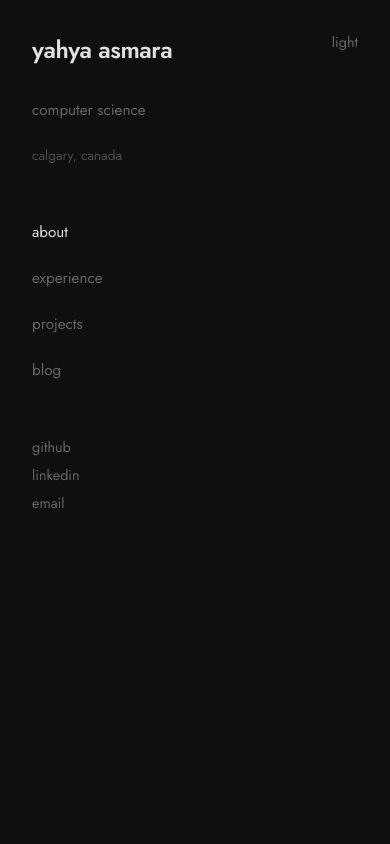
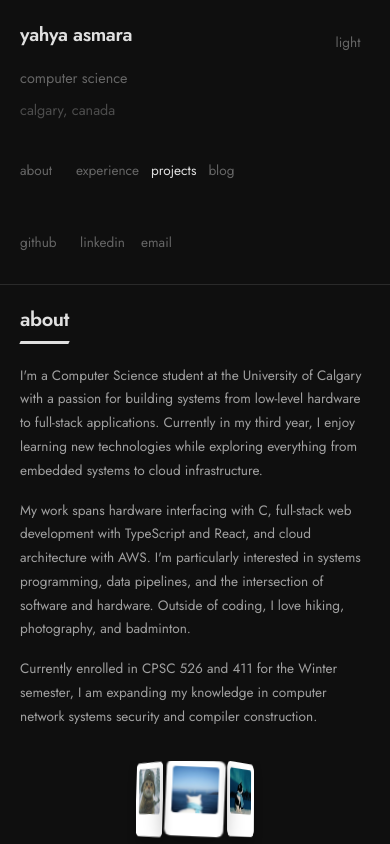
Before and after one commit to YahyaAsmara/portfolio, a React (Vite) app in the folder frontend/: page / in a window 390 px wide. Shown: the top 844 px of the page. Built offline with nearby package versions, Linux system fonts and the light colour scheme.

Commit message:
mobile accessibility ui finished

```diff
--- a/frontend/src/App.css
+++ b/frontend/src/App.css
@@ -491,9 +491,32 @@
   border-bottom-color: var(--text-primary);
 }
 
-/* Responsive Design */
+/* Responsive Design - Tablet */
+@media (max-width: 900px) {
+  .main-content {
+    margin-left: 40px;
+    padding: 2.5rem 1.5rem;
+  }
+
+  .sidebar {
+    width: 200px;
+    min-width: 200px;
+    padding: 2.5rem 1.5rem;
+  }
+
+  .sidebar-spacer {
+    width: 200px;
+    min-width: 200px;
+  }
+}
+
+/* Responsive Design - Mobile */
 @media (max-width: 768px) {
   .app {
+    flex-direction: column;
+  }
+
+  .app-wrapper {
     flex-direction: column;
   }
 
@@ -502,17 +525,78 @@
     min-width: 100%;
     position: relative;
     height: auto;
-    padding: 2rem;
+    padding: 1.5rem;
     border-right: none;
     border-bottom: 1px solid var(--border-color);
   }
 
+  .sidebar-spacer {
+    display: none;
+  }
+
+  .sidebar-content {
+    gap: 1.25rem;
+  }
+
+  .name {
+    font-size: 1.35rem;
+    padding-right: 60px; /* Space for theme toggle */
+  }
+
+  .title,
+  .location {
+    font-size: 0.9rem;
+  }
+
+  .nav {
+    flex-direction: row;
+    flex-wrap: wrap;
+    gap: 0.25rem 1rem;
+    margin-top: 0.5rem;
+  }
+
+  .nav a {
+    font-size: 0.9rem;
+    padding: 0.4rem 0;
+    /* Larger touch targets */
+    min-height: 44px;
+    display: flex;
+    align-items: center;
+  }
+
+  .social-links {
+    flex-direction: row;
+    gap: 1rem;
+    margin-top: 0.5rem;
+  }
+
+  .social-links a {
+    font-size: 0.85rem;
+    /* Larger touch targets */
+    min-height: 44px;
+    display: flex;
+    align-items: center;
+  }
+
   .main-content {
-    padding: 2rem;
+    padding: 1.5rem;
+    margin-left: 0;
+    max-width: 100%;
+  }
+
+  .section {
+    margin-bottom: 2.5rem;
+    padding-bottom: 2rem;
   }
 
   .section h2 {
-    font-size: 1.5rem;
+    font-size: 1.4rem;
+    margin-bottom: 1.25rem;
+  }
+
+  .section p {
+    font-size: 0.9rem;
+    line-height: 1.75;
   }
 
   .experience-header,
@@ -523,11 +607,154 @@
     gap: 0.25rem;
   }
 
+  .experience-header h3,
+  .project-header h3 {
+    font-size: 1rem;
+  }
+
+  .experience-item {
+    margin-bottom: 2rem;
+  }
+
+  .experience-item li {
+    font-size: 0.9rem;
+  }
+
   .theme-toggle {
     position: absolute;
-    top: 2rem;
-    right: 2rem;
+    top: 1.5rem;
+    right: 1.5rem;
     margin-top: 0;
+    /* Larger touch target */
+    min-width: 44px;
+    min-height: 44px;
+    display: flex;
+    align-items: center;
+    justify-content: center;
+  }
+
+  /* Skills responsive */
+  .skills-section {
+    margin-top: 2rem;
+  }
+
+  .skills-section h3 {
+    font-size: 1.1rem;
+    margin-bottom: 1rem;
+  }
+
+  .skill-line {
+    gap: 0.25rem;
+  }
+
+  .skill-label {
+    font-size: 0.65rem;
+  }
+
+  .skill-list {
+    font-size: 0.85rem;
+    line-height: 1.6;
+  }
+
+  /* Gallery responsive */
+  .gallery-container {
+    height: 200px;
+    margin: 1.5rem 0;
+  }
+
+  /* Projects responsive */
+  .project-card {
+    padding-bottom: 1.5rem;
+  }
+
+  .project-description {
+    font-size: 0.9rem;
+  }
+
+  .project-tech {
+    gap: 0.4rem;
+  }
+
+  .tech-tag {
+    font-size: 0.75rem;
+  }
+
+  /* Education responsive */
+  .education {
+    margin-top: 2rem;
+  }
+
+  .education h3 {
+    font-size: 1.1rem;
+  }
+
+  .education-header h4 {
+    font-size: 0.95rem;
+  }
+
+  .education-item p {
+    font-size: 0.85rem;
+  }
+
+  .courses {
+    font-size: 0.8rem !important;
+  }
+
+  /* Footer responsive */
+  .footer {
+    margin-top: 2rem;
+    padding-top: 1.5rem;
+  }
+}
+
+/* Extra small devices */
+@media (max-width: 480px) {
+  .sidebar {
+    padding: 1.25rem;
+  }
+
+  .name {
+    font-size: 1.2rem;
+  }
+
+  .nav {
+    gap: 0.15rem 0.75rem;
+  }
+
+  .nav a {
+    font-size: 0.85rem;
+  }
+
+  .main-content {
+    padding: 1.25rem;
+  }
+
+  .section h2 {
+    font-size: 1.25rem;
+  }
+
+  .section p {
+    font-size: 0.85rem;
+  }
+
+  .gallery-container {
+    height: 160px;
+    margin: 1rem 0;
+  }
+
+  .skill-list {
+    font-size: 0.8rem;
+  }
+
+  .experience-header h3,
+  .project-header h3 {
+    font-size: 0.95rem;
+  }
+
+  .theme-toggle {
+    top: 1.25rem;
+    right: 1.25rem;
+    font-size: 0.85rem;
   }
 }
 
--- a/frontend/src/RollingGallery.css
+++ b/frontend/src/RollingGallery.css
@@ -10,9 +10,31 @@
 .polaroid-img{pointer-events:none;width:100%;aspect-ratio:1/1;height:auto;border-radius:6px;object-fit:cover;display:block}
 .bbh-sans-bogle-regular{font-family:"BBH Sans Bogle", sans-serif;font-weight:400;font-style:normal}
 .gallery-item:hover .gallery-img{transform:scale(1.05)}
+
+/* Tablet */
+@media (max-width: 900px){
+	.gallery-container{min-height:280px}
+	.gallery-track{min-height:280px}
+	.gallery-item{padding:4%}
+	.polaroid{width:70%;padding:10px 10px 36px}
+}
+
+/* Mobile */
 @media (max-width: 768px){
-	.gallery-container{min-height:320px}
-	.gallery-track{min-height:320px; margin: 0 auto;}
-	.gallery-item{padding:3.5%}
-	.polaroid{width:92%;padding:10px 10px 34px}
+	.gallery-container{min-height:220px}
+	.gallery-track{min-height:220px; margin: 0 auto;}
+	.gallery-item{padding:2%}
+	.polaroid{width:40%;padding:8px 8px 28px;border-radius:8px}
+	.polaroid-img{border-radius:4px}
+	.gallery-gradient{width:24px}
 }
+
+/* Small mobile */
+@media (max-width: 480px){
+	.gallery-container{min-height:180px}
+	.gallery-track{min-height:180px}
+	.gallery-item{padding:1%}
+	.polaroid{width:35%;padding:6px 6px 22px;border-radius:6px;box-shadow:0 6px 20px rgba(0,0,0,.3)}
+	.polaroid-img{border-radius:3px}
+	.gallery-gradient{width:16px}
+}
--- a/frontend/src/RollingGallery.jsx
+++ b/frontend/src/RollingGallery.jsx
@@ -30,19 +30,23 @@ export default function RollingGallery({ autoplay = false, pauseOnHover = true,
       return n;
     });
   }, [imgs]);
-  const [isSm, setIsSm] = useState(typeof window !== 'undefined' ? window.innerWidth <= 640 : false);
+  const [isSm, setIsSm] = useState(typeof window !== 'undefined' ? window.innerWidth <= 768 : false);
+  const [isXs, setIsXs] = useState(typeof window !== 'undefined' ? window.innerWidth <= 480 : false);
   const rotation = useMotionValue(0);
   const controls = useAnimation();
   const autoRef = useRef(null);
 
-  const cylinderWidth = isSm ? 720 : 1400;
+  const cylinderWidth = isXs ? 360 : isSm ? 480 : 1400;
   const faceCount = imgs.length;
-  const faceWidth = (cylinderWidth / faceCount) * (isSm ? 1.75 : 1.6);
+  const faceWidth = (cylinderWidth / faceCount) * (isXs ? 2.8 : isSm ? 2.5 : 1.6);
   const dragFactor = isSm ? 0.035 : 0.05; // slightly less sensitive on mobile
-  const radius = (cylinderWidth / (2 * Math.PI)) * (isSm ? 0.72 : 0.8);
+  const radius = (cylinderWidth / (2 * Math.PI)) * (isXs ? 0.9 : isSm ? 0.85 : 0.8);
 
   useEffect(() => {
-    const onResize = () => setIsSm(window.innerWidth <= 640);
+    const onResize = () => {
+      setIsSm(window.innerWidth <= 768);
+      setIsXs(window.innerWidth <= 480);
+    };
     window.addEventListener('resize', onResize);
     return () => window.removeEventListener('resize', onResize);
   }, []);
--- a/frontend/src/index.css
+++ b/frontend/src/index.css
@@ -13,6 +13,11 @@ body {
   background-color: #ffffff;
   color: #1a1a1a;
   overflow-x: hidden;
+  /* Improve touch handling */
+  -webkit-tap-highlight-color: transparent;
+  /* Prevent text size adjustment on orientation change */
+  -webkit-text-size-adjust: 100%;
+  text-size-adjust: 100%;
 }
 
 /* Hide scrollbar for Chrome, Safari and Opera */
@@ -29,6 +34,8 @@ body {
 html {
   scroll-behavior: smooth;
   overflow-x: hidden;
+  /* Improve touch scrolling */
+  -webkit-overflow-scrolling: touch;
 }
 
 /* Hide scrollbar for Chrome, Safari and Opera */
@@ -45,3 +52,17 @@ html {
 code {
   font-family: source-code-pro, Menlo, Monaco, Consolas, 'Courier New', monospace;
 }
+
+/* Improve focus visibility for accessibility */
+:focus-visible {
+  outline: 2px solid currentColor;
+  outline-offset: 2px;
+}
+
+/* Ensure links and buttons have adequate touch targets on mobile */
+@media (max-width: 768px) {
+  a, button {
+    min-height: 44px;
+    min-width: 44px;
+  }
+}
```
